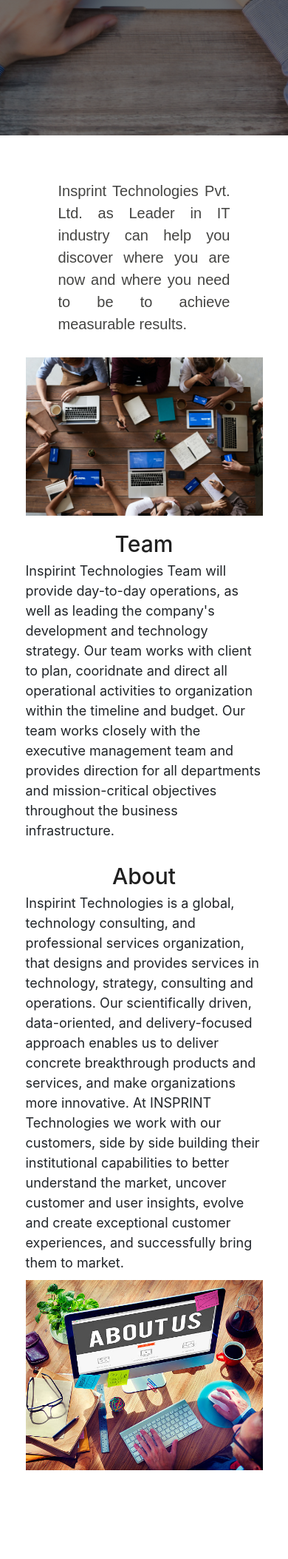
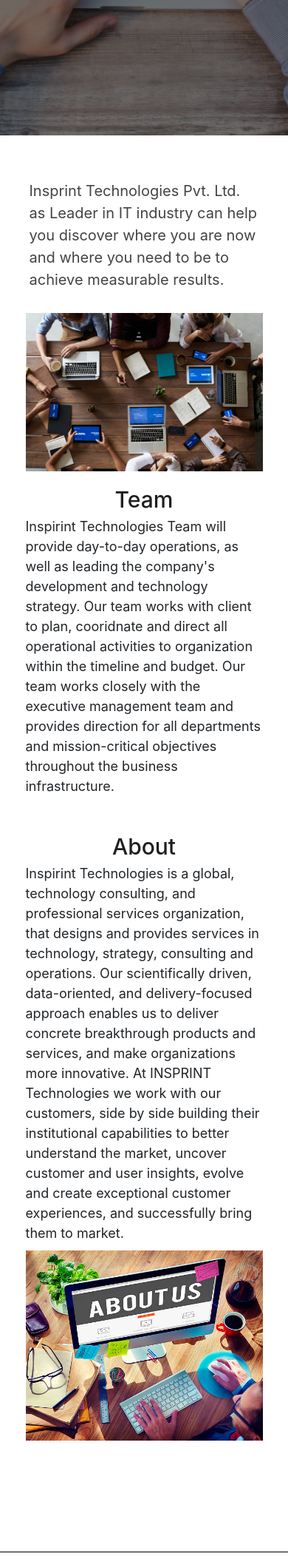
Before and after one commit to vidu21/Insprint-demo, a PHP site: page / in a window 390 px wide. Shown: the part 661-2768 px from the top of the page at 74% size. Run offline with PHP 8.4, Linux system fonts and the light colour scheme; some libraries are stand-ins or nearby versions.

Commit message:
Update home.css

```diff
--- a/CSS/home.css
+++ b/CSS/home.css
@@ -9,16 +9,17 @@
     margin-top: 40px;
     width: 70%;
     padding: 20px;
-    font-family: Arial, Helvetica, sans-serif;
+    /* font-family: Arial, Helvetica, sans-serif; */
     font-size: 3.2rem;
 
 }
 @media screen and (max-width:600px) {
   .flex-container{
     font-size: 2rem;
-    margin: none;
-    padding: none;
-    text-align: justify;
+    width: 90%;
+    /* margin: auto; */
+    /* padding: auto; */
+    text-align: left;
   }
 }
 @media (max-width: 1040px) {
@@ -26,7 +27,9 @@
     order:-1;
   }
 }
-
+.grid{
+  margin-top: 20px;
+}
 .col-text {
     height:30em;
   }
@@ -116,7 +119,7 @@
     .Aligner-item {
       width: 90%;
       margin-top: 10px;
-    padding-top: 5px;
+      padding-top: 5px;
     }
 
   }
@@ -124,6 +127,7 @@
 .container-btn2{
    display: block;
     margin-top: 15px;
+
 }
 
 .header-text{
@@ -195,9 +199,10 @@ h6{
 }
 
 @media screen and (max-width: 550px) {
-  .sub-container  {
+  .sub-container {
    width: 100%;
     height: 20em;
+
     display: -webkit-flex;
     -webkit-flex-direction: column;
     flex-direction: column;
@@ -210,8 +215,9 @@ h6{
   border-top-left-radius:36px;
   border-bottom-left-radius:36px;
   margin-top: 10px;
-  height:39px;
-margin-bottom: 20px;
+  height:19px;
+  margin-bottom: 20px;
+  align-items: center;
 }
 .form-subscribe .form-control
 {
@@ -223,5 +229,8 @@ margin-bottom: 20px;
   height: 60px;
   width: 100%;
 }
-
+.input-lg{
+  border-top-right-radius:36px;
+  border-bottom-right-radius:36px;
 }
+}
```
